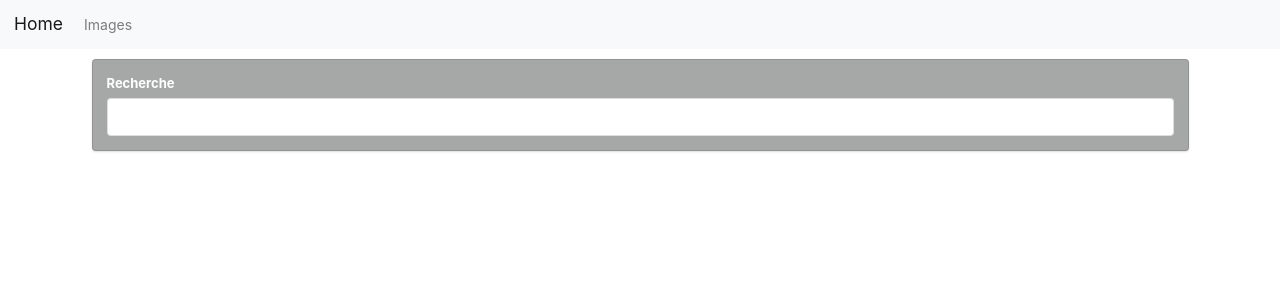
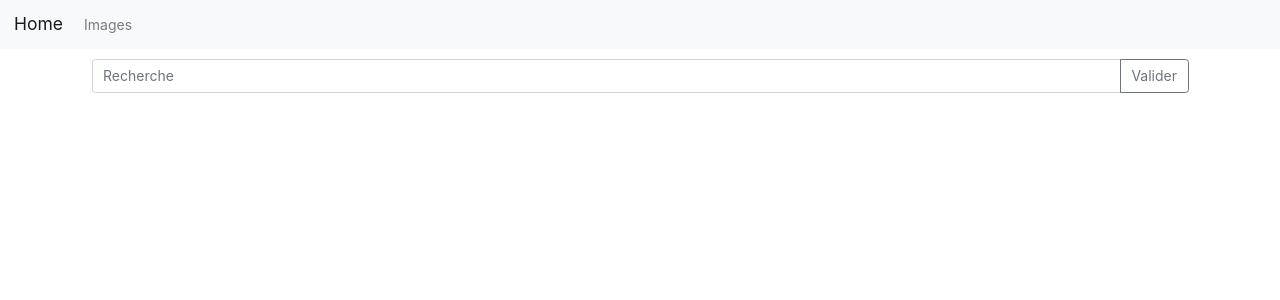
Before and after one commit to Damosm/images, a React (Create React App) app: page /images in a window 1280 px wide. Shown: the top 300 px of the page. Built offline with nearby package versions, Linux system fonts and the light colour scheme.

Commit message:
changement searchbar

```diff
--- a/public/index.html
+++ b/public/index.html
@@ -19,6 +19,7 @@
       href="https://cdnjs.cloudflare.com/ajax/libs/semantic-ui/2.4.1/semantic.min.css"
     />
     <link rel="stylesheet" href="https://stackpath.bootstrapcdn.com/bootstrap/4.5.2/css/bootstrap.min.css" integrity="sha384-JcKb8q3iqJ61gNV9KGb8thSsNjpSL0n8PARn9HuZOnIxN0hoP+VmmDGMN5t9UJ0Z" crossorigin="anonymous">
+
     <link rel="manifest" href="%PUBLIC_URL%/manifest.json" />
     <!--
       Notice the use of %PUBLIC_URL% in the tags above.
--- a/src/components/Home.js
+++ b/src/components/Home.js
@@ -6,6 +6,7 @@ import img3 from '../images/3.jpg';
 export default class Home extends Component {
     render() {
         return (
+
             <div id="carouselExampleIndicators" class="carousel slide" data-ride="carousel">
                 <ol class="carousel-indicators">
                     <li data-target="#carouselExampleIndicators" data-slide-to="0" class="active"></li>
@@ -14,13 +15,13 @@ export default class Home extends Component {
                 </ol>
                 <div class="carousel-inner">
                     <div class="carousel-item active">
-                        <img class="d-block w-100" src={img1} alt="1" />
+                        <img class="d-block w-100" style={{ height: 550 }} src={img1} alt="1" />
                     </div>
                     <div class="carousel-item">
-                        <img class="d-block w-100" src={img2} alt="2" />
+                        <img class="d-block w-100" style={{ height: 550 }} src={img2} alt="2" />
                     </div>
                     <div class="carousel-item">
-                        <img class="d-block w-100" src={img3} alt="3" />
+                        <img class="d-block w-100" style={{ height: 550 }} src={img3} alt="3" />
                     </div>
                 </div>
                 <a class="carousel-control-prev" href="#carouselExampleIndicators" role="button" data-slide="prev">
@@ -31,7 +32,15 @@ export default class Home extends Component {
                     <span class="carousel-control-next-icon" aria-hidden="true"></span>
                     <span class="sr-only">Next</span>
                 </a>
+                <div>
+                    <h1 classe="titre" style={{ fontSize: 130, textAlign: 'right' }}>
+                        Unsplash
+                    </h1>
+                </div>
             </div>
+
+
+
         )
     }
 }
--- a/src/components/SearchBar.js
+++ b/src/components/SearchBar.js
@@ -3,25 +3,23 @@ import React from 'react';
 class SearchBar extends React.Component {
   state = { term: '' };
 
-  onFormSubmit = event => {
+  onClick = event => {
     event.preventDefault();
 
     this.props.onSubmit(this.state.term);
   };
 
+  onChange = event => {
+    this.setState({ term: event.target.value })
+  };
+
   render() {
     return (
-      <div className="ui segment" style={{ backgroundColor: '#A6A8A7' }} >
-        <form onSubmit={this.onFormSubmit} className="ui form">
-          <div className="field">
-            <label style={{ color: 'white' }}>Recherche</label>
-            <input
-              type="text"
-              value={this.state.term}
-              onChange={e => this.setState({ term: e.target.value })}
-            />
-          </div>
-        </form>
+      <div class="input-group mb-3">
+        <input type="text" value={this.state.term} onChange={this.onChange} class="form-control" placeholder="Recherche" aria-label="Recipient's username" aria-describedby="basic-addon2" />
+        <div class="input-group-append">
+          <button onClick={this.onClick} class="btn btn-outline-secondary" type="button">Valider</button>
+        </div>
       </div>
     );
   }
```
